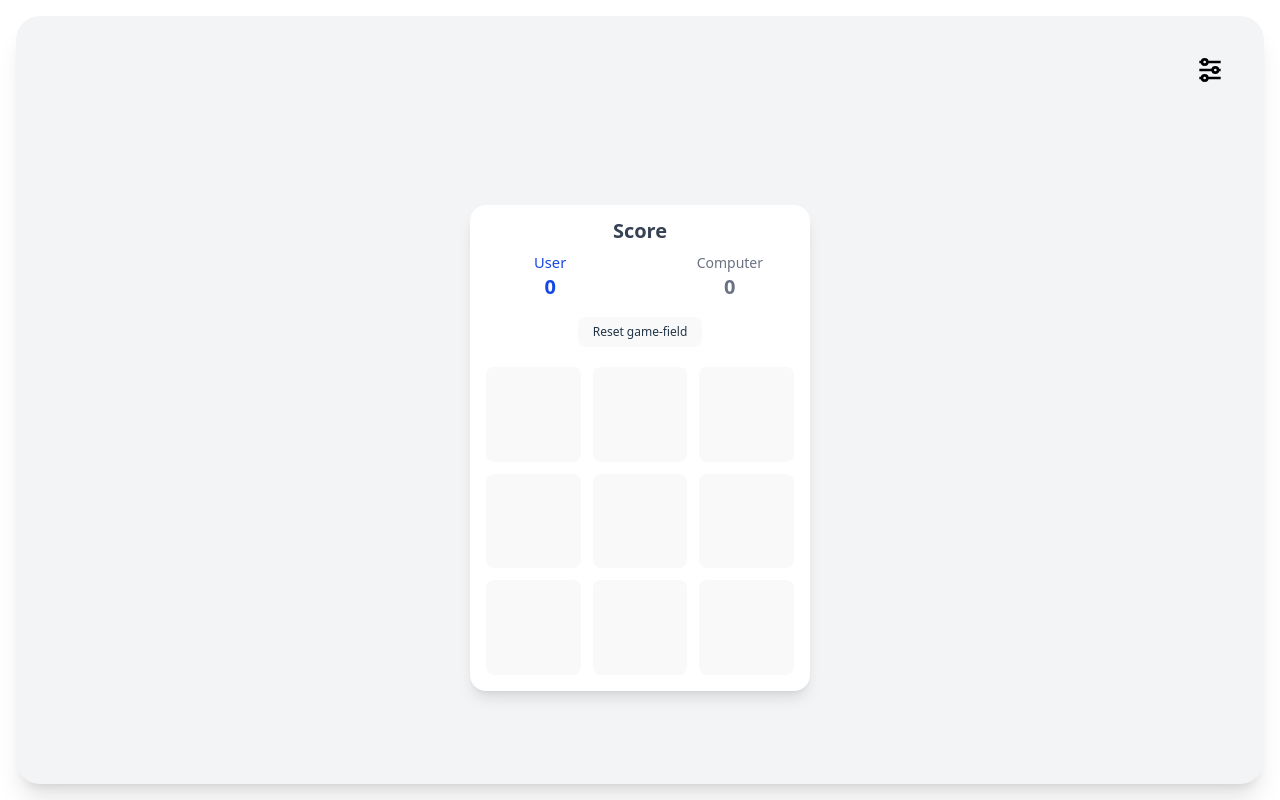
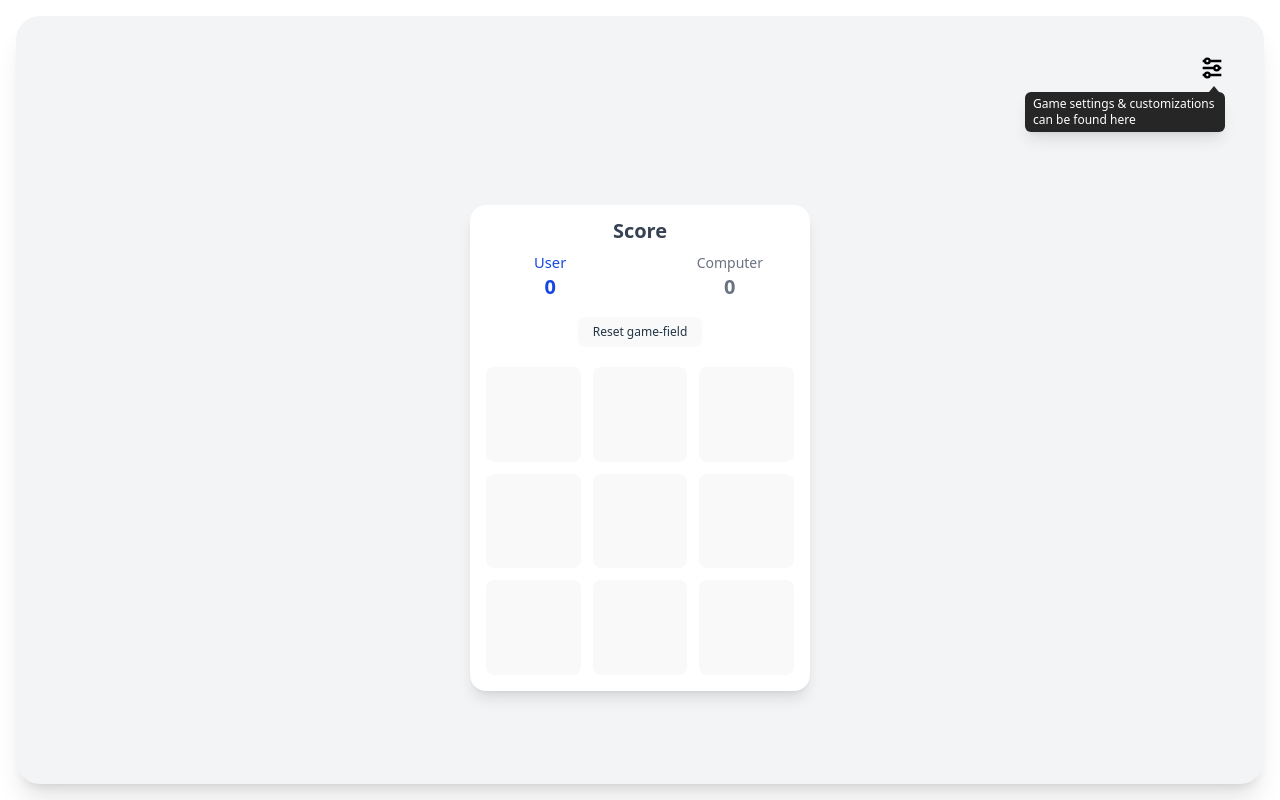
Before and after one commit to evgen-web-dev/tic-tac-toe-react, a React (Vite) app: page / in a window 1280 px wide. Built offline with nearby package versions, Linux system fonts and the light colour scheme.

Commit message:
feat(tooltip): add tooltip for settings
- add useElementAbsolutePosition hook for setting absolute positioning for element
- add <Tooltip /> element
- update useClickOutside hook with ignoredElementsSelectors param

```diff
--- a/index.html
+++ b/index.html
@@ -8,6 +8,7 @@
   </head>
   <body>
     <div id="root" class="w-full min-h-screen flex flex-col dark:bg-neutral-400"></div>
+    <div id="tooltips-root"></div>
     <div id="modals-root"></div>
     <script type="module" src="/src/main.tsx"></script>
   </body>
--- a/src/components/GameSettings/GameSetings.tsx
+++ b/src/components/GameSettings/GameSetings.tsx
@@ -8,6 +8,7 @@ import { difficultyLevelInputName, newUserNameInputName } from "./constants";
 import { TicTacToeEngine } from "../GameResult/TicTacToeEngine";
 import GameScoreResetModal from "../GameScoreResetModal/GameScoreResetModal";
 import { type GameScoreResetType } from "../GameScoreResetModal/types";
+import Tooltip from "../Tooltip/Tooltip";
 
 
 
@@ -29,6 +30,8 @@ export default function GameSettings({ state, dispatch, className }: GameSetting
     const [newUserName, setNewUserName] = useState<string>(userPlayer.name);
 
     const [scoreResetType, setResetScoreType] = useState<GameScoreResetType>('manual');
+
+    const [isTooltipOpened, setIsTooltipOpened] = useState<boolean>(true);
 
 
     function handleOnClose() {
@@ -103,12 +106,21 @@ export default function GameSettings({ state, dispatch, className }: GameSetting
 
     return (
         <div className={className}>
-            <button onClick={() => setIsSettingsModalOpened(true)} type="button"
-                className="w-9 h-9 md:w-11 md:h-11 p-1.5 rounded-md flex items-center justify-center">
-                <svg className="w-full h-auto block stroke-black dark:stroke-white" xmlns="http://www.w3.org/2000/svg" width="24" height="24" fill="none" viewBox="0 0 24 24">
-                    <path strokeWidth="2" d="M20 6H10m0 0a2 2 0 1 0-4 0m4 0a2 2 0 1 1-4 0m0 0H4m16 6h-2m0 0a2 2 0 1 0-4 0m4 0a2 2 0 1 1-4 0m0 0H4m16 6H10m0 0a2 2 0 1 0-4 0m4 0a2 2 0 1 1-4 0m0 0H4" />
-                </svg>
-            </button>
+            <Tooltip
+                positionType="bottom-right"
+                renderContent={attachRef => (
+                    <button ref={attachRef} onClick={() => setIsSettingsModalOpened(true)} type="button"
+                        className="w-9 h-9 md:w-10 md:h-10 p-1.5 rounded-md flex items-center justify-center">
+                        <svg className="w-full h-auto block stroke-black dark:stroke-white" xmlns="http://www.w3.org/2000/svg" width="24" height="24" fill="none" viewBox="0 0 24 24">
+                            <path strokeWidth="2" d="M20 6H10m0 0a2 2 0 1 0-4 0m4 0a2 2 0 1 1-4 0m0 0H4m16 6h-2m0 0a2 2 0 1 0-4 0m4 0a2 2 0 1 1-4 0m0 0H4m16 6H10m0 0a2 2 0 1 0-4 0m4 0a2 2 0 1 1-4 0m0 0H4" />
+                        </svg>
+                    </button>
+                )}
+                onClose={() => setIsTooltipOpened(false)}
+                title="Game settings & customizations can be found here"
+                open={isTooltipOpened}
+                positionIndent={{top: 0, left: -7}}
+            />
 
             <GameScoreResetModal isOpened={isResetScoreModalOpened} resetType={scoreResetType} onClosed={handleScoreResetModalOnClose} />
 
--- a/src/components/Modal/Modal.tsx
+++ b/src/components/Modal/Modal.tsx
@@ -1,5 +1,6 @@
 import { type PropsWithChildren, type ComponentProps, useRef, useEffect, type MouseEvent } from "react"
 import { createPortal } from "react-dom";
+import { modalsRootElementId } from "./constants";
 
 
 
@@ -29,13 +30,13 @@ export default function Modal({ isOpened, onClose, onOpen, children }: ModalProp
 
     return createPortal(
         <>
-            <dialog onClick={handleOnClick} className="top-0 left-0 fixed w-screen h-screen bg-black/60 flex justify-center items-center">
+            <dialog data-modal onClick={handleOnClick} className="top-0 left-0 fixed w-screen h-screen bg-black/60 flex justify-center items-center">
                 <div ref={contentRef}>
                     {children}
                 </div>
             </dialog>
         </>,
-        document.getElementById('modals-root')!
+        document.getElementById(modalsRootElementId)!
     )
 
 }
--- /dev/null
+++ b/src/components/Modal/constants.ts
@@ -0,0 +1 @@
+export const modalsRootElementId = 'modals-root';
--- /dev/null
+++ b/src/components/Tooltip/Tooltip.tsx
@@ -0,0 +1,73 @@
+import { useCallback, useEffect, useRef, type ComponentProps, type ReactNode, type RefObject } from "react";
+import useClickOutside from "../../hooks/useClickOutside";
+import useElementAbsolutePosition, { type ElementAbsolutePositionType, type PositionIndent } from "../../hooks/useElementAbsolutePosition";
+import { createPortal } from "react-dom";
+
+
+type AttachRefFn = (el: HTMLElement | null) => void;
+
+type TooltipProps = {
+    title: string,
+    open: boolean,
+    positionType: ElementAbsolutePositionType,
+    renderContent: (attachRef: AttachRefFn) => ReactNode,
+    positionIndent?: PositionIndent,
+    onOpen?: () => void;
+    onClose?: () => void;
+} & ComponentProps<'div'>;
+
+
+export default function Tooltip({ title, open, positionType, renderContent, positionIndent, onClose, onOpen }: TooltipProps) {
+
+    const triggerRef = useRef<HTMLElement>(null);
+    const tooltipRef = useRef<HTMLDivElement>(null);
+
+    useClickOutside<HTMLElement>(triggerRef as RefObject<HTMLElement>, () => { if (onClose) { onClose(); } }, [
+        'dialog[data-modal]'
+    ]);
+
+    const position = useElementAbsolutePosition(tooltipRef.current!, triggerRef.current!, positionType, positionIndent);
+
+    const attachRef: AttachRefFn = useCallback((el: HTMLElement | null) => {
+        triggerRef.current = el;
+    }, []);
+
+
+    useEffect(() => {
+        if (onOpen) {
+            onOpen();
+        }
+    }, []);
+
+
+    useEffect(() => {
+        tooltipRef.current!.style.position = 'absolute';
+        tooltipRef.current!.style.top = position.top + 'px';
+        tooltipRef.current!.style.left = position.left + 'px';
+        tooltipRef.current!.classList.add('tooltip--placed');
+    }, [position]);
+
+
+    const baseCssClassPart = 'tooltip--arrow--';
+    let cssPositioningClasses = positionType.includes('-')
+        ? positionType.split('-').map(positionPart => baseCssClassPart + positionPart).join(' ')
+        : '';
+    cssPositioningClasses += (position.adjustedPositionBy ? (' ' + baseCssClassPart + 'adjusted-by-' + position.adjustedPositionBy) : '');
+
+    return (
+        <>
+            {renderContent(attachRef)}
+            {
+                createPortal(
+                    open && <div ref={tooltipRef} className={"tooltip tooltip--arrow " + cssPositioningClasses}>
+                        <div className="tooltip__content animate-scale">
+                            <span className="tooltip__title">{title}</span>
+                        </div>
+                    </div>,
+                    document.getElementById('tooltips-root')!
+                )
+            }
+        </>
+    )
+
+}
--- /dev/null
+++ b/src/hooks/useElementAbsolutePosition.ts
@@ -0,0 +1,83 @@
+import { useEffect, useState } from "react";
+
+
+type VerticalDirection = 'top' | 'bottom';
+type HorizontallDirection = 'left' | 'right' | 'center';
+
+export type PositionIndent = {
+    top: number, left: number;
+}
+
+export type ElementAbsolutePositionType = `${VerticalDirection}-${HorizontallDirection}`;
+
+type ElementAbsolutePosition = {
+    top: number, left: number, adjustedPositionBy?: 'right' | 'left';
+}
+
+export default function useElementAbsolutePosition(
+    targetEl: HTMLElement,
+    positionParentEl: HTMLElement,
+    positionType: ElementAbsolutePositionType = 'bottom-center',
+    additionalIndents?: PositionIndent):
+    ElementAbsolutePosition {
+
+    const [position, setPosition] = useState<ElementAbsolutePosition>({
+        top: 0, left: 0
+    });
+
+
+    useEffect(() => {
+
+        if (targetEl && positionParentEl) {
+            const positionToSet: ElementAbsolutePosition = {
+                top: 0, left: 0
+            };
+
+            const { width: targetElWidth, height: targetElHeigt } = targetEl.getBoundingClientRect();
+            const { left: positionParentElLeft, top: positionParentElTop, width: positionParentElWidth, height: positionParentElHeigt } = positionParentEl.getBoundingClientRect();
+
+            if (positionType.includes('bottom-')) {
+                positionToSet.top = (window.scrollY + positionParentElTop + targetElHeigt * 0.1 + positionParentElHeigt);
+            }
+            else if (positionType.includes('top-')) {
+                positionToSet.top = (window.scrollY + positionParentElTop - targetElHeigt * 0.1 - positionParentElHeigt);
+            }
+
+            if (positionType.includes('-left')) {
+                positionToSet.left = positionParentElLeft;
+            }
+            else if (positionType.includes('-center')) {
+                positionToSet.left = positionParentElLeft + (positionParentElWidth / 2) - (targetElWidth / 2);
+            }
+            else if (positionType.includes('-right')) {
+                positionToSet.left = positionParentElLeft + (positionParentElWidth / 1) - (targetElWidth / 1);
+            }
+
+
+
+            if ((positionToSet.left + targetElWidth) >= document.documentElement.clientWidth) {
+                positionToSet.left = positionParentElLeft - targetElWidth + positionParentElWidth;
+                positionToSet.adjustedPositionBy = 'right';
+            }
+
+            else if (positionToSet.left <= 0) {
+                // console.log('positionParentElLeft = ', positionParentElLeft, 'positionToSet.left = ', positionToSet.left)
+                positionToSet.left = positionParentElLeft;
+                positionToSet.adjustedPositionBy = 'left';
+                // console.log('positionParentElLeft = ', positionParentElLeft, 'positionToSet.left = ', positionToSet.left)
+            }
+
+            positionToSet.top += (additionalIndents?.top || 0);
+            positionToSet.left += (additionalIndents?.left || 0);
+
+            setPosition(() => ({ ...positionToSet }))
+        }
+
+        // return () => {
+
+        // }
+    }, [targetEl, positionParentEl]);
+
+
+    return position;
+}
--- a/src/index.css
+++ b/src/index.css
@@ -16,11 +16,13 @@
   -moz-osx-font-smoothing: grayscale;
 }
 
+
 a {
   font-weight: 500;
   color: #646cff;
   text-decoration: inherit;
 }
+
 a:hover {
   color: #535bf2;
 }
@@ -72,12 +74,13 @@ button {
   font-family: inherit;
   background-color: #282828;
 }
+
 .button:hover {
   background-color: #3c3c3c;
 }
+
 button:focus,
-button:focus-visible
-{
+button:focus-visible {
   outline: 4px auto -webkit-focus-ring-color;
 }
 
@@ -89,40 +92,147 @@ button:focus-visible
 [type=text]:focus,
 [type=text]:focus-visible,
 [type=radio]:focus,
-[type=radio]:focus-visible  {
+[type=radio]:focus-visible {
   box-shadow: var(--tw-ring-offset-shadow), var(--tw-ring-shadow), var(--tw-shadow);
 }
+
+
+.tooltip:not(.tooltip--placed) {
+  @apply hidden absolute;
+}
+
+.tooltip__content {
+  @apply max-w-[200px] relative px-2 py-1 bg-neutral-800 dark:bg-neutral-500 shadow-lg text-white rounded-md text-xs;
+}
+
+
+.tooltip--arrow .tooltip__content::before {
+  @apply content-[''] absolute right-[50%] translate-x-[50%] block w-0 h-0 border-solid border-t-0 border-r-[5px] border-b-[6px] border-l-[5px];
+  @apply border-t-transparent border-r-transparent border-b-neutral-800 dark:border-b-neutral-500 border-l-transparent;
+}
+
+
+.tooltip--arrow--right .tooltip__content::before {
+  @apply right-1.5 left-auto translate-x-0;
+}
+
+
+.tooltip--arrow--left .tooltip__content::before {
+  @apply left-1.5 right-auto translate-x-0;
+}
+
+
+.tooltip--arrow--adjusted-by-right .tooltip__content::before {
+  @apply right-1.5 left-auto translate-x-0;
+}
+
+
+.tooltip--arrow--adjusted-by-left .tooltip__content::before {
+  @apply left-1.5 right-auto translate-x-0;
+}
+
+
+.tooltip--arrow--bottom .tooltip__content::before {
+  @apply bottom-full;
+}
+
+
+.tooltip--arrow--top .tooltip__content::before {
+  @apply top-full scale-[-1];
+}
+
+
+.tooltip--arrow--top.tooltip--arrow--center .tooltip__content {
+  @apply origin-bottom;
+}
+.tooltip--arrow--bottom.tooltip--arrow--center .tooltip__content {
+  @apply origin-top;
+}
+.tooltip--arrow--top.tooltip--arrow--left .tooltip__content {
+  @apply origin-bottom-left;
+}
+.tooltip--arrow--top.tooltip--arrow--right .tooltip__content {
+  @apply origin-bottom-right;
+}
+.tooltip--arrow--bottom.tooltip--arrow--left .tooltip__content {
+  @apply origin-top-left;
+}
+.tooltip--arrow--bottom.tooltip--arrow--right .tooltip__content {
+  @apply origin-top-right;
+
+}
+.tooltip--arrow--bottom.tooltip--arrow--adjusted-by-left .tooltip__content {
+  @apply origin-top-left;
+}
+.tooltip--arrow--top.tooltip--arrow--adjusted-by-right .tooltip__content {
+  @apply origin-bottom-right;
+}
+.tooltip--arrow--top.tooltip--arrow--adjusted-by-left .tooltip__content {
+  @apply origin-bottom-left;
+}
+.tooltip--arrow--bottom.tooltip--arrow--adjusted-by-right .tooltip__content {
+  @apply origin-top-right;
+}
+
+
+
 
 @media (prefers-color-scheme: light) {
   :root {
     color: #213547;
     background-color: #ffffff;
   }
+
   a:hover {
     color: #747bff;
   }
+
   .button {
     background-color: #f9f9f9;
   }
+
   .button:hover {
     background-color: #e8e8e8;
   }
 }
 
 
-.animate-svg path, .animate-svg circle {
+.animate-svg path,
+.animate-svg circle {
   animation: 0.6s animate-svg-content-stroke ease;
   animation-fill-mode: both;
 }
+
 
 .animate-my-bounce {
   animation: 1s animate-my-bounce infinite;
 }
 
+
+.animate-scale {
+  animation-delay: 0.2s;
+  transform: scale(0);
+  animation: 0.25s animate-scale ease;
+  animation-fill-mode: both;
+}
+
+
+@keyframes animate-scale {
+  0% {
+    transform: scale(0);
+  }
+
+  100% {
+    transform: scale(1);
+  }
+}
+
+
 @keyframes animate-svg-content-stroke {
   0% {
     stroke-dashoffset: var(--strokeDashoffsetStart);
   }
+
   100% {
     stroke-dashoffset: 0;
   }
@@ -133,10 +243,12 @@ button:focus-visible
     transform: translateY(-3%);
     animation-timing-function: cubic-bezier(0.8, 0, 1, 1);
   }
+
   50% {
     transform: none;
     animation-timing-function: cubic-bezier(0, 0, 0.2, 1);
   }
+
   100% {
     transform: translateY(-3%);
     animation-timing-function: cubic-bezier(0.8, 0, 1, 1);
@@ -151,10 +263,12 @@ button:focus-visible
       transform: translateY(-7%);
       animation-timing-function: cubic-bezier(0.8, 0, 1, 1);
     }
+
     50% {
       transform: none;
       animation-timing-function: cubic-bezier(0, 0, 0.2, 1);
     }
+
     100% {
       transform: translateY(-7%);
       animation-timing-function: cubic-bezier(0.8, 0, 1, 1);
```
Also changed, not shown: src/hooks/useClickOutside.ts (+13 -2 lines). Lines whose indentation alone changed are shown as unchanged.
